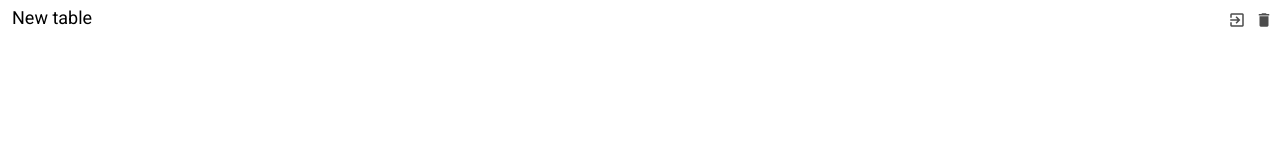
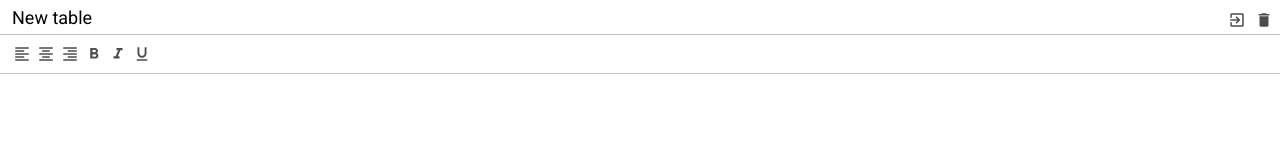
Before and after one commit to IlyaBielov/JSExel, a website built with webpack: page src/index.html in a window 1280 px wide. Built offline with nearby package versions, Linux system fonts and the light colour scheme.

Commit message:
Add styles for toolbar

```diff
--- a/src/index.html
+++ b/src/index.html
@@ -26,7 +26,31 @@
       </div>
     </div>
 
-    <div class="excel__toolbar"></div>
+    <div class="excel__toolbar">
+      <div class="button">
+        <span class="material-icons">format_align_left</span>
+      </div>
+
+      <div class="button">
+        <span class="material-icons">format_align_center</span>
+      </div>
+
+      <div class="button">
+        <span class="material-icons">format_align_right</span>
+      </div>
+
+      <div class="button">
+        <span class="material-icons">format_bold</span>
+      </div>
+
+      <div class="button">
+        <span class="material-icons">format_italic</span>
+      </div>
+
+      <div class="button">
+        <span class="material-icons">format_underline</span>
+      </div>
+    </div>
 
     <div class="excel__formula"></div>
 
--- a/src/scss/_variables.scss
+++ b/src/scss/_variables.scss
@@ -1,2 +1,3 @@
 $header-height: 34px;
+$toolbar-height: 40px;
 $border-color: #c0c0c0;
--- a/src/scss/toolbar.scss
+++ b/src/scss/toolbar.scss
@@ -2,5 +2,17 @@
 @import "mixins";
 
 .excel__toolbar {
+  position: absolute;
+  left: 0;
+  right: 0;
+  top: $header-height;
+  height: $toolbar-height;
+  border-top: 1px solid $border-color;
+  border-bottom: 1px solid $border-color;
+  padding: 7px 10px;
+  display: flex;
 
+  .button {
+    @include button(green)
+  }
 }
```
